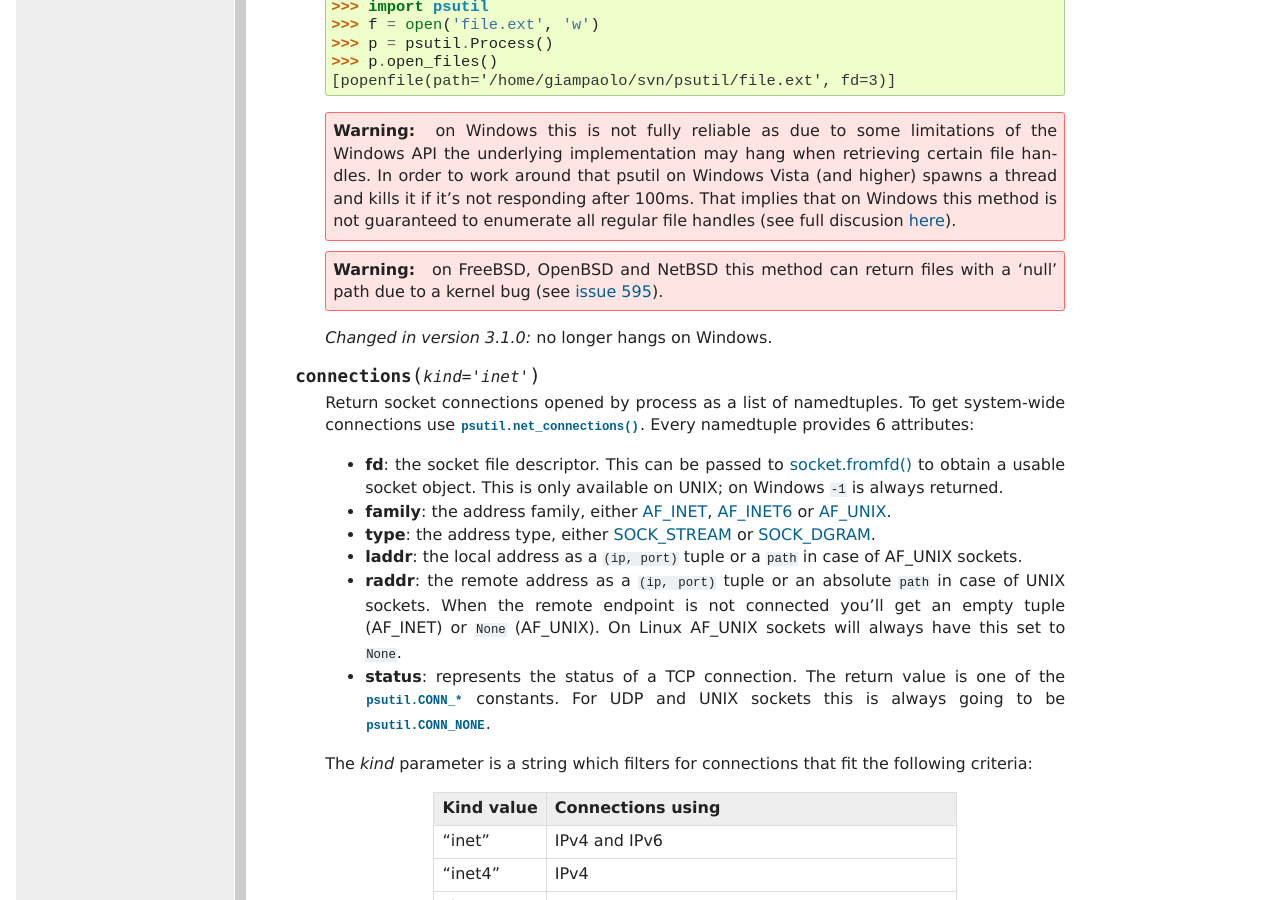
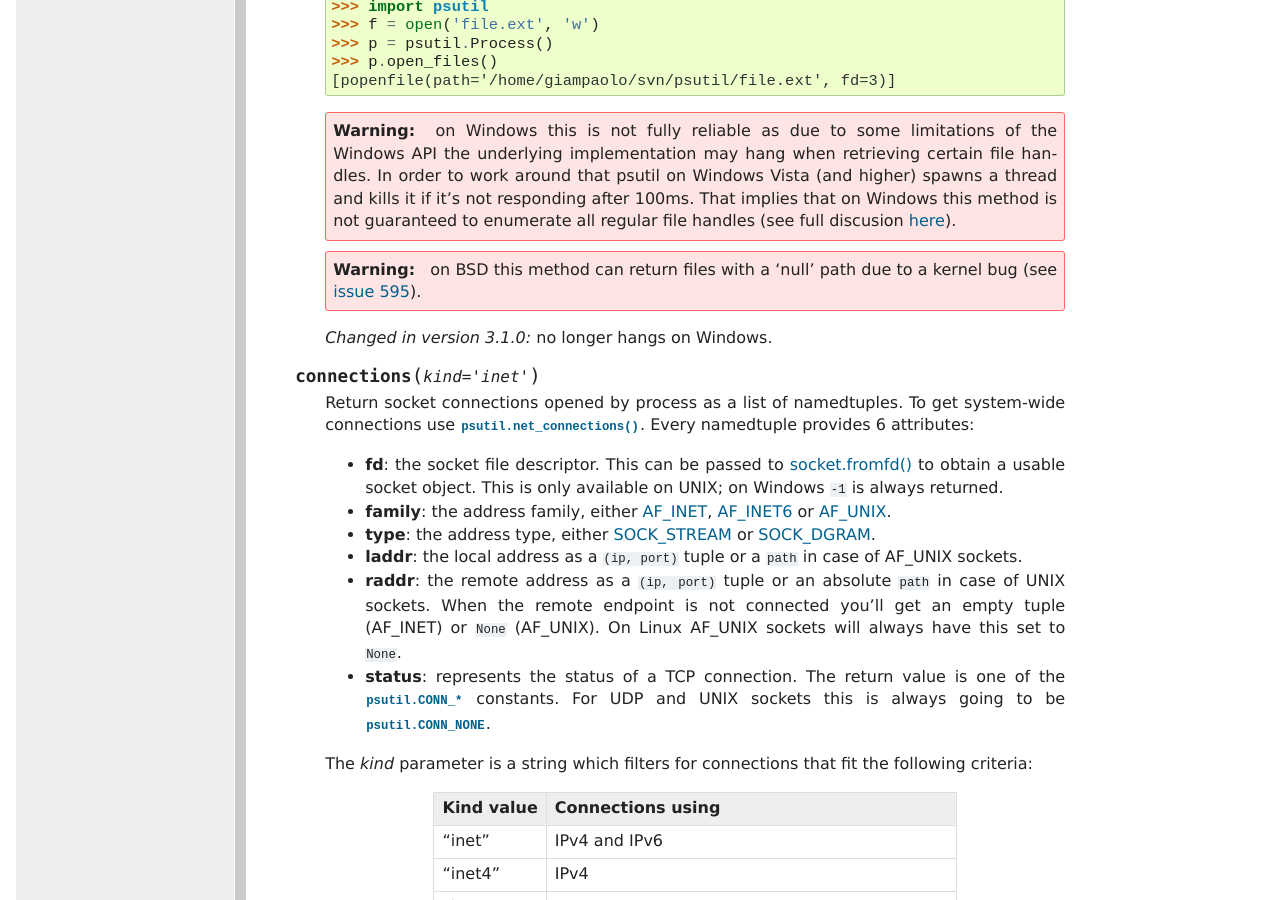
Before and after one commit to giampaolo/psutil, a Sphinx documentation site: the page built from docs/index.rst, in a window 1280 px wide and 900 px high, scrolled down 17344 px. Built offline with Sphinx 7.4.7, drawn with Linux system fonts in a browser that asks for light colours; formulas are drawn with MathJax 3; some of the changed text lies outside the part shown.

Commit message:
update doc

```diff
--- a/README.rst
+++ b/README.rst
@@ -50,7 +50,7 @@
 running processes**. It implements many functionalities offered by command line
 tools such as: ps, top, lsof, netstat, ifconfig, who, df, kill, free, nice,
 ionice, iostat, iotop, uptime, pidof, tty, taskset, pmap. It currently supports
-**Linux, Windows, OSX, FreeBSD, OpenBSD**, **NetBSD** and **Sun Solaris**,
+**Linux, Windows, OSX, Sun Solaris, FreeBSD, OpenBSD** and **NetBSD**,
 both **32-bit** and **64-bit** architectures, with Python versions from **2.6
 to 3.5** (users of Python 2.4 and 2.5 may use
 `2.1.3 <https://pypi.python.org/pypi?name=psutil&version=2.1.3&:action=files>`__ version).
--- a/docs/index.rst
+++ b/docs/index.rst
@@ -62,7 +63,7 @@
   - **idle**
   - **nice** *(UNIX)*
   - **iowait** *(Linux)*
-  - **irq** *(Linux, FreeBSD)*
+  - **irq** *(Linux, BSD)*
   - **softirq** *(Linux)*
   - **steal** *(Linux 2.6.11+)*
   - **guest** *(Linux 2.6.24+)*
@@ -207,7 +208,7 @@
   * **sout**: the number of bytes the system has swapped out from disk
     (cumulative)
 
-  **sin** and **sout** on Windows and OpenBSD are always set to ``0``.
+  **sin** and **sout** on Windows are always set to ``0``.
   See `examples/meminfo.py <https://github.com/giampaolo/psutil/blob/master/examples/meminfo.py>`__
   script providing an example on how to convert bytes in a human readable form.
 
@@ -232,7 +233,7 @@
   On Windows it is determined via
   `GetDriveType <http://msdn.microsoft.com/en-us/library/aa364939(v=vs.85).aspx>`__
   and can be either ``"removable"``, ``"fixed"``, ``"remote"``, ``"cdrom"``,
-  ``"unmounted"`` or ``"ramdisk"``. On OSX and FreeBSD it is retrieved via
+  ``"unmounted"`` or ``"ramdisk"``. On OSX and BSD it is retrieved via
   `getfsstat(2) <http://www.manpagez.com/man/2/getfsstat/>`__. See
   `disk_usage.py <https://github.com/giampaolo/psutil/blob/master/examples/disk_usage.py>`__
   script providing an example usage.
@@ -1093,9 +1094,8 @@
        `here <https://github.com/giampaolo/psutil/pull/597>`_).
 
      .. warning::
-       on FreeBSD, OpenBSD and NetBSD this method can return files with a 'null'
-       path due to a kernel bug (see
-       `issue 595 <https://github.com/giampaolo/psutil/pull/595>`_).
+       on BSD this method can return files with a 'null' path due to a kernel
+       bug (see `issue 595 <https://github.com/giampaolo/psutil/pull/595>`_).
 
      .. versionchanged:: 3.1.0 no longer hangs on Windows.
 
```
Also changed, not shown: other parts of docs/index.rst (+4 -3 lines).
